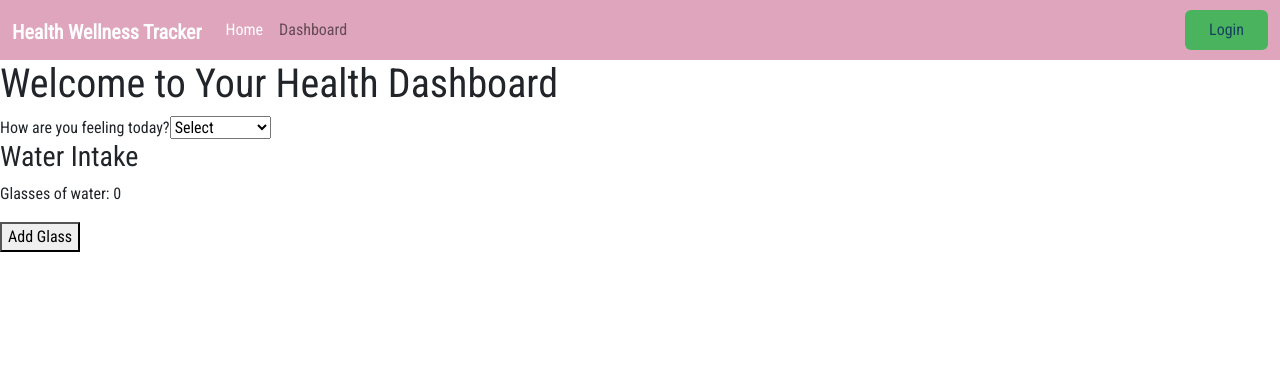
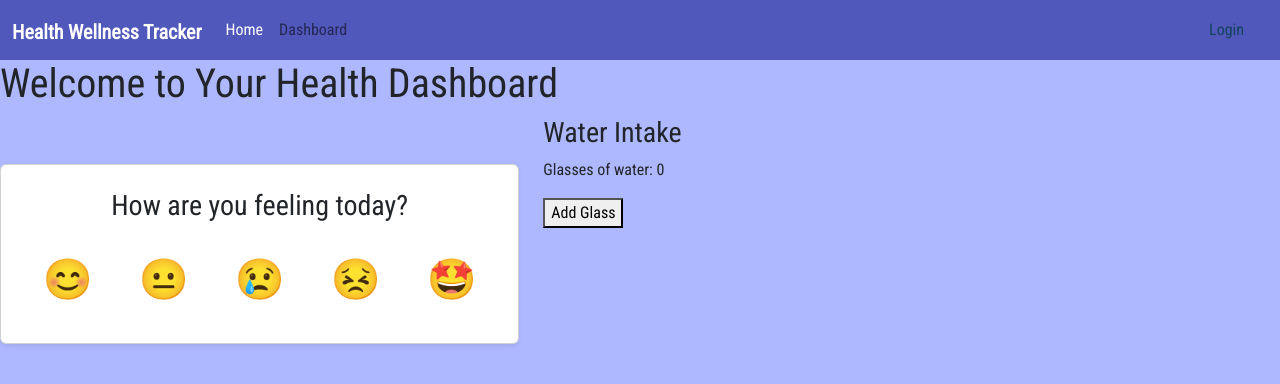
Before and after one commit to Huy3301/Health_Wellness_Tracker, a React (Create React App) app in the folder frontend/: page /Dashboard in a window 1280 px wide. Shown: the top 384 px of the page. Built offline with nearby package versions, Linux system fonts and the light colour scheme.

Commit message:
Improve MoodTracker, change color palette

```diff
--- a/frontend/src/App.css
+++ b/frontend/src/App.css
@@ -19,25 +19,25 @@
 }
 
 :root {
-    --Primary: #dfa5bc;
-    --Secondary: #6FA2C0;
-    --Light: #DEECF5;
-    --Accent: #49b45d;
+    --Primary: #5158BB;
+    --Secondary: #AEB8FE;
+/*    --Light: #DEECF5;*/
+    --Accent: #FFD6E4;
 }
 
 body {
     font-family: 'Roboto Condensed';
-    /*    overflow: hidden;*/
+    background-color: var(--Secondary);
 }
 
 nav {
     background-color: var(--Primary);
 }
-
+/*
 .navbar-nav.login {
     background-color: var(--Accent);
 }
-
+*/
 .btn {
     background-color: var(--Secondary);
 }
--- a/frontend/src/components/MoodTracker.js
+++ b/frontend/src/components/MoodTracker.js
@@ -1,23 +1,104 @@
-import { useState } from 'react';
+import { useState, useEffect } from 'react';
+
+const moods = [
+    { label: 'Happy', value: 'happy', emoji: '😊' },
+    { label: 'Okay', value: 'okay', emoji: '😐' },
+    { label: 'Sad', value: 'sad', emoji: '😢' },
+    { label: 'Stressed', value: 'stressed', emoji: '😣' },
+    { label: 'Excited', value: 'excited', emoji: '🤩' },
+];
 
 export default function MoodTracker() {
     const [mood, setMood] = useState('');
+    const [note, setNote] = useState('');
+    const [submitted, setSubmitted] = useState(false);
 
-    const handleMoodChange = (event) => {
-        setMood(event.target.value);
+    const handleMoodClick = (value) => {
+        setMood(value);
+        const modal = new window.bootstrap.Modal(document.getElementById('moodModal'));
+        modal.show();
     };
 
+    const handleSubmit = () => {
+        setSubmitted(true);
+        const modal = window.bootstrap.Modal.getInstance(document.getElementById('moodModal'));
+        modal.hide();
+    };
+
+    if (submitted) {
+        const moodEmoji = moods.find((m) => m.value === mood)?.emoji;
+        return (
+            <div className="text-center p-4 border rounded shadow-sm bg-light mt-4">
+                <h4>You’re feeling {moodEmoji} today</h4>
+            </div>
+        );
+    }
+
     return (
-        <div>
-            <label htmlFor="mood">How are you feeling today?</label>
-            <select id="mood" value={mood} onChange={handleMoodChange}>
-                <option value="">Select</option>
-                <option value="happy">😊 Happy</option>
-                <option value="okay">😐 Okay</option>
-                <option value="sad">😢 Sad</option>
-                <option value="stressed">😣 Stressed</option>
-            </select>
-            {mood && <p>You selected: {mood}</p>}
+        <div className="mt-5">
+            <div className="card p-4 shadow-sm text-center">
+                <h3 className="mb-3">How are you feeling today?</h3>
+                <div className="d-flex justify-content-center flex-wrap gap-3">
+                    {moods.map(({ label, value, emoji }) => (
+                        <button
+                            key={value}
+                            onClick={() => handleMoodClick(value)}
+                            className="border-0 bg-transparent fs-1"
+                            style={{
+                                width: '80px',
+                                height: '80px',
+                                lineHeight: '80px',
+                                textAlign: 'center',
+                                outline: 'none',
+                                boxShadow: 'none',
+                            }}
+                            aria-label={label}
+                        >
+                            {emoji}
+                        </button>
+                    ))}
+                </div>
+            </div>
+
+            <div
+                className="modal fade"
+                id="moodModal"
+                tabIndex="-1"
+                aria-labelledby="moodModalLabel"
+                aria-hidden="true"
+            >
+                <div className="modal-dialog modal-dialog-centered">
+                    <div className="modal-content">
+                        <div className="modal-header">
+                            <h5 className="modal-title" id="moodModalLabel">
+                                You’re feeling {moods.find((m) => m.value === mood)?.emoji}
+                            </h5>
+                            <button type="button" className="btn-close" data-bs-dismiss="modal" aria-label="Close"></button>
+                        </div>
+                        <div className="modal-body">
+                            <label htmlFor="moodNote" className="form-label">
+                                Want to add more about how you're feeling?
+                            </label>
+                            <textarea
+                                id="moodNote"
+                                className="form-control"
+                                rows="3"
+                                value={note}
+                                onChange={(e) => setNote(e.target.value)}
+                                placeholder="Write your thoughts here..."
+                            ></textarea>
+                        </div>
+                        <div className="modal-footer">
+                            <button type="button" className="btn btn-secondary" data-bs-dismiss="modal">
+                                Cancel
+                            </button>
+                            <button type="button" className="btn btn-primary" onClick={handleSubmit}>
+                                Submit
+                            </button>
+                        </div>
+                    </div>
+                </div>
+            </div>
         </div>
     );
 }
--- a/frontend/src/views/Dashboard.js
+++ b/frontend/src/views/Dashboard.js
@@ -5,8 +5,14 @@ export default function Dashboard() {
     return (
         <div>
             <h1>Welcome to Your Health Dashboard</h1>
-            <MoodTracker />
-            <WaterIntakeTracker />
+            <div className="row">
+                <div className="col-5">
+                    <MoodTracker />
+                </div>
+                <div className="col-3">
+                    <WaterIntakeTracker />
+                </div>
+            </div>
         </div>
     );
 }
```
